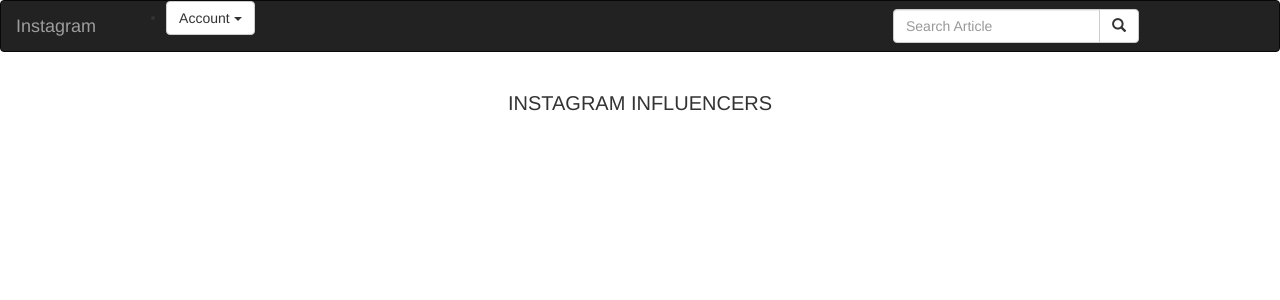
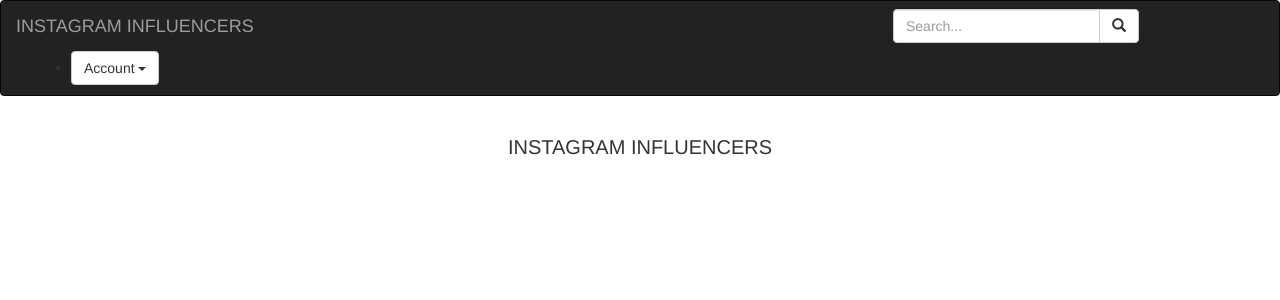
Before and after one commit to Chebichii-Lab/Instagram-Influencers, a Django app: page / in a window 1280 px wide. Shown: the top 300 px of the page. Run offline with Django 3.2, Linux system fonts and the light colour scheme; the visitor is signed in with stand-in values (Sample User, id 1); some libraries are stand-ins or nearby versions.

Commit message:
edit navbar.html

```diff
--- a/gram/templates/navbar.html
+++ b/gram/templates/navbar.html
@@ -11,7 +11,7 @@
     <nav class="navbar navbar-inverse">
         <div class="container-fluid">
             <div class="navbar-header">
-                <a class="navbar-brand" href="/">Instagram</a>
+                <a class="navbar-brand" href="/">INSTAGRAM INFLUENCERS</a>
             </div>
             <!-- Adding a search form  -->
             <div class="col-sm-4 col-md-4 navbar-right">
@@ -19,7 +19,7 @@
                 <form class="navbar-form" role="search" action="/">
 
                     <div class="input-group">
-                        <input type="text" class="form-control" placeholder="Search Article" name="article">
+                        <input type="text" class="form-control" placeholder="Search..." name="article">
                         <div class="input-group-btn">
                             <button class="btn btn-default" type="submit"><i
                                     class="glyphicon glyphicon-search"></i></button>
```
